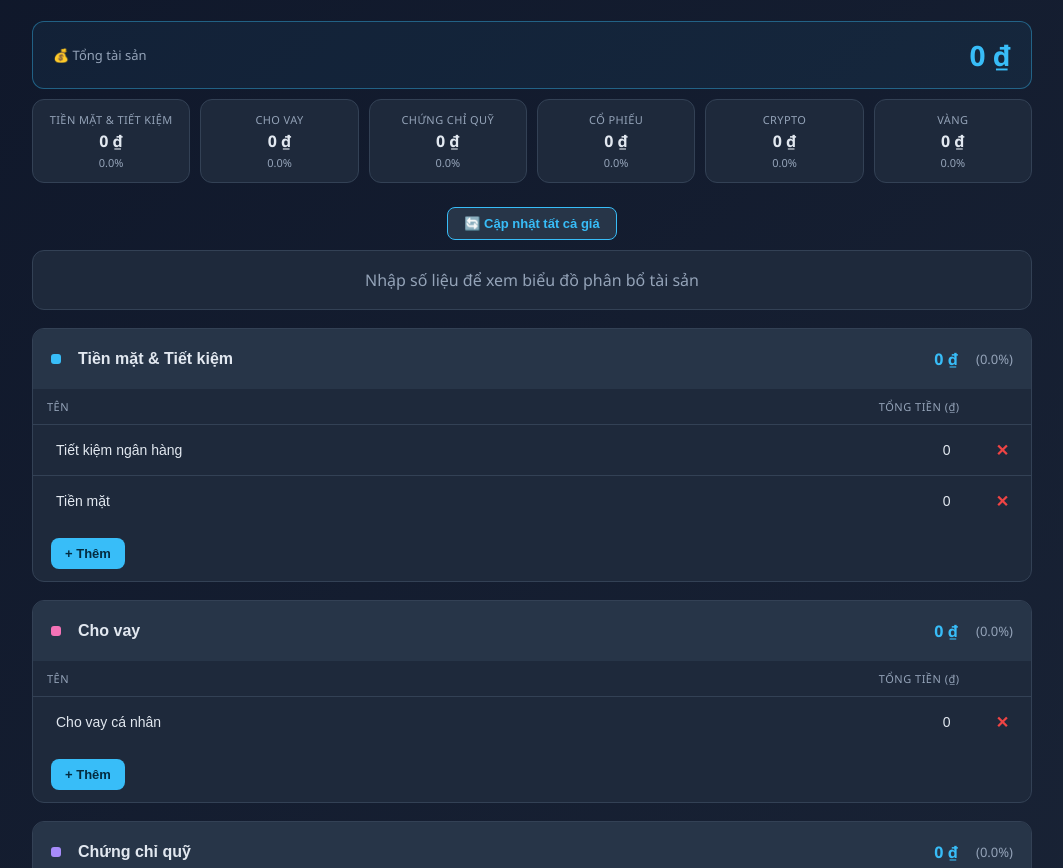
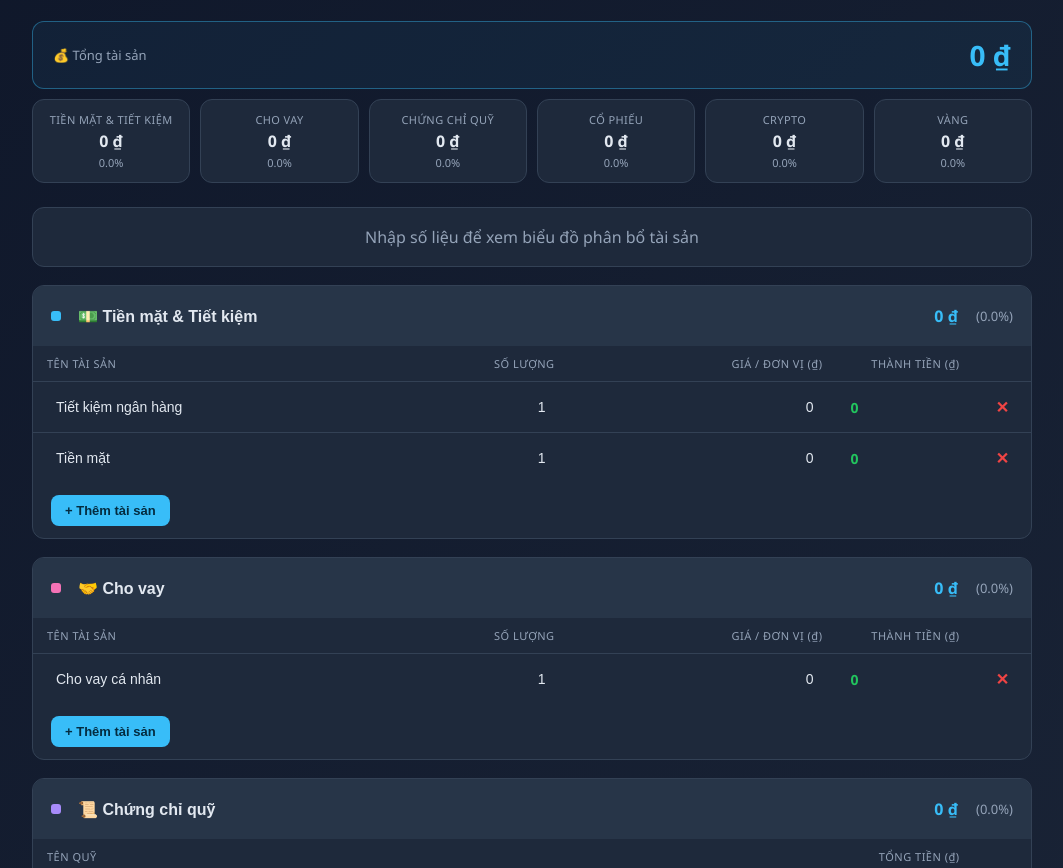
Before and after one commit to cuong3v/asset-manager, a website: page public/index.html in a window 1280 px wide. Shown: the part 84-952 px from the top of the page, without its empty margins (108-1171 px from the left). Drawn offline with Linux system fonts and the light colour scheme; no server answers.

Commit message:
Update index.html

```diff
--- a/public/index.html
+++ b/public/index.html
@@ -141,11 +141,6 @@
 
   <div class="summary" id="summary"></div>
 
-  <div style="display:flex; justify-content:center; margin-bottom:10px;">
-    <button class="btn btn-refresh" id="refreshAllBtn" onclick="refreshAllPrices()" style="font-size:13px; padding:8px 16px; gap:8px;">
-      🔄 Cập nhật tất cả giá
-    </button>
-  </div>
   <div class="chart-wrap" id="chartWrap"></div>
 
   <div id="groups"></div>
@@ -174,7 +169,7 @@
     <button class="btn btn-secondary" style="color:var(--red)" onclick="resetData()">🗑️ Reset toàn bộ</button>
   </div>
   <div class="auto-toggle">
-    <input type="checkbox" id="autoRefresh" checked onchange="toggleAutoRefresh()">
+    <input type="checkbox" id="autoRefresh" onchange="toggleAutoRefresh()">
     <label for="autoRefresh">Tự động cập nhật giá Crypto mỗi 30 giây</label>
   </div>
   <div class="last-updated" id="lastUpdated"></div>
@@ -187,7 +182,7 @@ const DEFAULT_DATA = {
   groups: [
     {
       id: 'cash',
-      name: 'Tiền mặt & Tiết kiệm',
+      name: '💵 Tiền mặt & Tiết kiệm',
       unit: 'VNĐ',
       color: '#38bdf8',
       items: [
@@ -197,7 +192,7 @@ const DEFAULT_DATA = {
     },
     {
       id: 'loans',
-      name: 'Cho vay',
+      name: '🤝 Cho vay',
       unit: 'VNĐ',
       color: '#f472b6',
       items: [
@@ -206,7 +201,7 @@ const DEFAULT_DATA = {
     },
     {
       id: 'funds',
-      name: 'Chứng chỉ quỹ',
+      name: '📜 Chứng chỉ quỹ',
       unit: 'VNĐ',
       color: '#a78bfa',
       items: [
@@ -215,7 +210,7 @@ const DEFAULT_DATA = {
     },
     {
       id: 'stocks',
-      name: 'Cổ phiếu',
+      name: '📈 Cổ phiếu',
       unit: 'VNĐ',
       color: '#22c55e',
       items: [
@@ -224,7 +219,7 @@ const DEFAULT_DATA = {
     },
     {
       id: 'crypto',
-      name: 'Crypto',
+      name: '🪙 Crypto',
       unit: 'VNĐ',
       color: '#f97316',
       items: [
@@ -234,7 +229,7 @@ const DEFAULT_DATA = {
     },
     {
       id: 'gold',
-      name: 'Vàng',
+      name: '🏆 Vàng',
       unit: 'VNĐ',
       color: '#fbbf24',
       items: [
@@ -260,7 +255,7 @@ function loadData() {
         const insertPos2 = stockIdx2 >= 0 ? stockIdx2 : parsed.groups.length;
         if (fundsIdx === -1) {
           parsed.groups.splice(insertPos2, 0, {
-            id: 'funds', name: 'Chứng chỉ quỹ', unit: 'VNĐ', color: '#a78bfa',
+            id: 'funds', name: '📜 Chứng chỉ quỹ', unit: 'VNĐ', color: '#a78bfa',
             items: [{ name: 'Quỹ mở', qty: 0, value: 0 }]
           });
         } else if (fundsIdx !== insertPos2) {
@@ -274,7 +269,7 @@ function loadData() {
       let loansIdx = parsed.groups.findIndex(g => g.id === 'loans');
       if (loansIdx === -1) {
         parsed.groups.splice(insertPos, 0, {
-          id: 'loans', name: 'Cho vay', unit: 'VNĐ', color: '#f472b6',
+          id: 'loans', name: '🤝 Cho vay', unit: 'VNĐ', color: '#f472b6',
           items: [{ name: 'Cho vay cá nhân', qty: 1, value: 0 }]
         });
       } else if (loansIdx !== insertPos) {
@@ -283,18 +278,6 @@ function loadData() {
         parsed.groups.splice(newInsertPos, 0, loansGroup);
       }
       if (!Array.isArray(parsed.history)) parsed.history = [];
-      // Migration: bỏ emoji khỏi tên nhóm
-      const emojiMap = {
-        cash:   'Tiền mặt & Tiết kiệm',
-        loans:  'Cho vay',
-        funds:  'Chứng chỉ quỹ',
-        stocks: 'Cổ phiếu',
-        crypto: 'Crypto',
-        gold:   'Vàng'
-      };
-      parsed.groups.forEach(g => {
-        if (emojiMap[g.id]) g.name = emojiMap[g.id];
-      });
       return parsed;
     }
   } catch(e) {}
@@ -325,22 +308,6 @@ function formatNumber(n) {
   return Math.round(n).toLocaleString('vi-VN');
 }
 
-function formatInput(n) {
-  if (!n && n !== 0) return '';
-  const num = parseNumber(n);
-  return num === 0 ? '0' : Math.round(num).toLocaleString('vi-VN');
-}
-
-function onInputFocus(el) {
-  el.value = parseNumber(el.value) || '';
-  el.select();
-}
-
-function onInputBlur(el) {
-  const num = parseNumber(el.value);
-  el.value = num === 0 ? '0' : Math.round(num).toLocaleString('vi-VN');
-}
-
 function parseNumber(str) {
   if (typeof str === 'number') return str;
   const cleaned = (str || '').toString().replace(/[^0-9.\-]/g, '');
@@ -349,7 +316,7 @@ function parseNumber(str) {
 }
 
 function groupTotal(group) {
-  if (['funds', 'cash', 'loans'].includes(group.id)) {
+  if (group.id === 'funds') {
     return group.items.reduce((s, i) => s + (i.value || 0), 0);
   }
   return group.items.reduce((sum, item) => sum + (item.qty * item.value), 0);
@@ -451,9 +418,8 @@ function renderGroups() {
           ? `<button class="btn btn-refresh" id="refresh-${g.id}" onclick="refreshGoldPrices(${gi})">🔄 Cập nhật giá DOJI</button>`
           : '';
 
-    // Nhóm chỉ nhập tổng tiền: cash, loans, funds
-    if (['cash', 'loans', 'funds'].includes(g.id)) {
-      const label = g.id === 'funds' ? 'Tên quỹ' : 'Tên';
+    // Nhóm Chứng chỉ quỹ: chỉ nhập tên + tổng tiền
+    if (g.id === 'funds') {
       html += `<div class="group">
         <div class="group-header">
           <h2><span style="display:inline-block;width:10px;height:10px;border-radius:3px;background:${g.color}"></span>
@@ -465,20 +431,19 @@ function renderGroups() {
           </div>
         </div>
         <table><thead><tr>
-          <th style="font-weight:400">${label}</th>
+          <th style="font-weight:400">Tên quỹ</th>
           <th style="text-align:right;font-weight:400">Tổng tiền (₫)</th>
           <th></th>
         </tr></thead><tbody>`;
       g.items.forEach((item, ii) => {
         html += `<tr>
           <td><input class="cell-input" value="${escapeHtml(item.name)}" onchange="updateItem(${gi},${ii},'name',this.value)"></td>
-          <td><input class="cell-input num" type="text" value="${formatInput(item.value)}" onchange="updateItem(${gi},${ii},'value',this.value)" onfocus="onInputFocus(this)" onblur="onInputBlur(this)"></td>
+          <td><input class="cell-input num" type="text" value="${item.value}" onchange="updateItem(${gi},${ii},'value',this.value)" onfocus="this.select()"></td>
           <td class="actions-cell"><button class="btn btn-del" onclick="deleteItem(${gi},${ii})">✕</button></td>
         </tr>`;
       });
-      const addLabel = g.id === 'funds' ? '+ Thêm quỹ' : '+ Thêm';
       html += `</tbody></table>
-        <div class="add-row"><button class="btn btn-add" onclick="addItem(${gi})">${addLabel}</button></div>
+        <div class="add-row"><button class="btn btn-add" onclick="addItem(${gi})">+ Thêm quỹ</button></div>
       </div>`;
       return;
     }
@@ -510,9 +475,9 @@ function renderGroups() {
       const isC = g.id === 'crypto';
       html+=`<tr>
         <td><input class="cell-input" value="${escapeHtml(item.name)}" onchange="updateItem(${gi},${ii},'name',this.value)"></td>
-        <td><input class="cell-input num" type="text" value="${formatInput(item.qty)}" onchange="updateItem(${gi},${ii},'qty',this.value)" onfocus="onInputFocus(this)" onblur="onInputBlur(this)"></td>
-        ${isC ? `<td><input class="cell-input num" type="text" value="${item.valueUsd||''}" placeholder="USD" onchange="updateItem(${gi},${ii},'valueUsd',this.value)" onfocus="onInputFocus(this)" onblur="onInputBlur(this)" style="color:var(--yellow)"></td>` : ''}
-        ${isC ? `<td class="row-total" style="color:var(--yellow)">${item.valueUsd ? (item.qty * item.valueUsd).toLocaleString('en-US', {minimumFractionDigits:2, maximumFractionDigits:2}) : '—'}</td>` : `<td><input class="cell-input num" type="text" value="${formatInput(item.value)}" onchange="updateItem(${gi},${ii},'value',this.value)" onfocus="onInputFocus(this)" onblur="onInputBlur(this)"></td>`}
+        <td><input class="cell-input num" type="text" value="${item.qty}" onchange="updateItem(${gi},${ii},'qty',this.value)" onfocus="this.select()"></td>
+        ${isC ? `<td><input class="cell-input num" type="text" value="${item.valueUsd||''}" placeholder="USD" onchange="updateItem(${gi},${ii},'valueUsd',this.value)" onfocus="this.select()" style="color:var(--yellow)"></td>` : ''}
+        ${isC ? `<td class="row-total" style="color:var(--yellow)">${item.valueUsd ? (item.qty * item.valueUsd).toLocaleString('en-US', {minimumFractionDigits:2, maximumFractionDigits:2}) : '—'}</td>` : `<td><input class="cell-input num" type="text" value="${item.value}" onchange="updateItem(${gi},${ii},'value',this.value)" onfocus="this.select()"></td>`}
         <td class="row-total">${formatNumber(rt)}</td>
         <td class="actions-cell"><button class="btn btn-del" onclick="deleteItem(${gi},${ii})" title="Xóa">✕</button></td>
       </tr>`;
@@ -766,22 +731,6 @@ function formatCompact(n) {
   return n.toFixed(0);
 }
 
-async function refreshAllPrices() {
-  const btn = document.getElementById('refreshAllBtn');
-  const orig = btn.innerHTML;
-  btn.innerHTML = '<span class="spin">🔄</span> Đang cập nhật...';
-  btn.disabled = true;
-  const tasks = [];
-  data.groups.forEach((g, gi) => {
-    if (g.id === 'crypto') tasks.push(refreshCryptoPrices(gi));
-    if (g.id === 'stocks') tasks.push(refreshStockPrices(gi));
-    if (g.id === 'gold')   tasks.push(refreshGoldPrices(gi));
-  });
-  await Promise.allSettled(tasks);
-  btn.innerHTML = orig;
-  btn.disabled = false;
-}
-
 // ===== Live price fetching =====
 const CRYPTO_MAP = {
   BTC: 'bitcoin', ETH: 'ethereum', SOL: 'solana', BNB: 'binancecoin',
@@ -981,8 +930,6 @@ if (data.history.length === 0) {
   localStorage.setItem(STORAGE_KEY, JSON.stringify(data));
 }
 render();
-// Tự động bật cập nhật giá Crypto ngay khi mở
-toggleAutoRefresh();
 </script>
 </body>
 </html>
```
